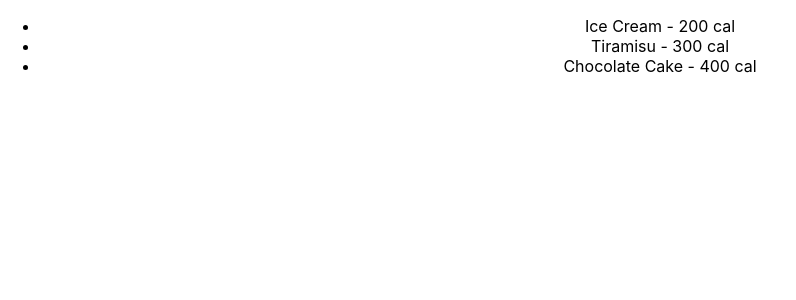
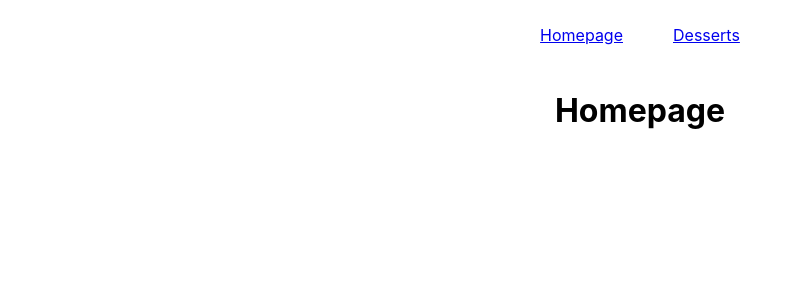
Before and after one commit to andregu14/Coursera-front-end-dev-course, a React (Create React App) app in the folder lesson009 advanced react/advanced-react/: page / in a window 1280 px wide. Shown: the top 300 px of the page, without its empty margins (0-796 px from the left). Built offline with nearby package versions, Linux system fonts and the light colour scheme.

Commit message:
Add react-router-dom package

```diff
--- a/lesson009 advanced react/advanced-react/package.json
+++ b/lesson009 advanced react/advanced-react/package.json
@@ -8,6 +8,7 @@
     "@testing-library/user-event": "^13.5.0",
     "react": "^18.2.0",
     "react-dom": "^18.2.0",
+    "react-router-dom": "^6.14.1",
     "react-scripts": "5.0.1",
     "web-vitals": "^2.1.4"
   },
--- a/lesson009 advanced react/advanced-react/src/App.css
+++ b/lesson009 advanced react/advanced-react/src/App.css
@@ -36,3 +36,8 @@
     transform: rotate(360deg);
   }
 }
+
+.nav-item {
+  display: inline-flex;
+  padding: 25px;
+}
--- a/lesson009 advanced react/advanced-react/src/App.js
+++ b/lesson009 advanced react/advanced-react/src/App.js
@@ -1,5 +1,8 @@
+import { Routes, Route } from 'react-router-dom';
 import './App.css';
 import DessertList from './components/DessertList';
+import Homepage from './components/Homepage';
+import Nav from './components/Nav';
 
 const desserts = [
   {
@@ -27,7 +30,13 @@ const desserts = [
 function App() {
   return (
     <div className="App">
-      <DessertList data={desserts}/>
+
+      <Nav />
+
+      <Routes>
+      <Route path='/' element={<Homepage />} />
+        <Route path='/desserts' element={<DessertList data={desserts}/>} />
+      </Routes>
     </div>
   );
 }
--- a/lesson009 advanced react/advanced-react/src/index.js
+++ b/lesson009 advanced react/advanced-react/src/index.js
@@ -1,14 +1,15 @@
 import React from 'react';
 import ReactDOM from 'react-dom/client';
 import './index.css';
+import { BrowserRouter } from 'react-router-dom';
 import App from './App';
 import reportWebVitals from './reportWebVitals';
 
 const root = ReactDOM.createRoot(document.getElementById('root'));
 root.render(
-  <React.StrictMode>
+  <BrowserRouter>
     <App />
-  </React.StrictMode>
+  </BrowserRouter>
 );
 
 // If you want to start measuring performance in your app, pass a function
```
Also changed, not shown: 1 other file (tests, documents, lock files or other folders).
